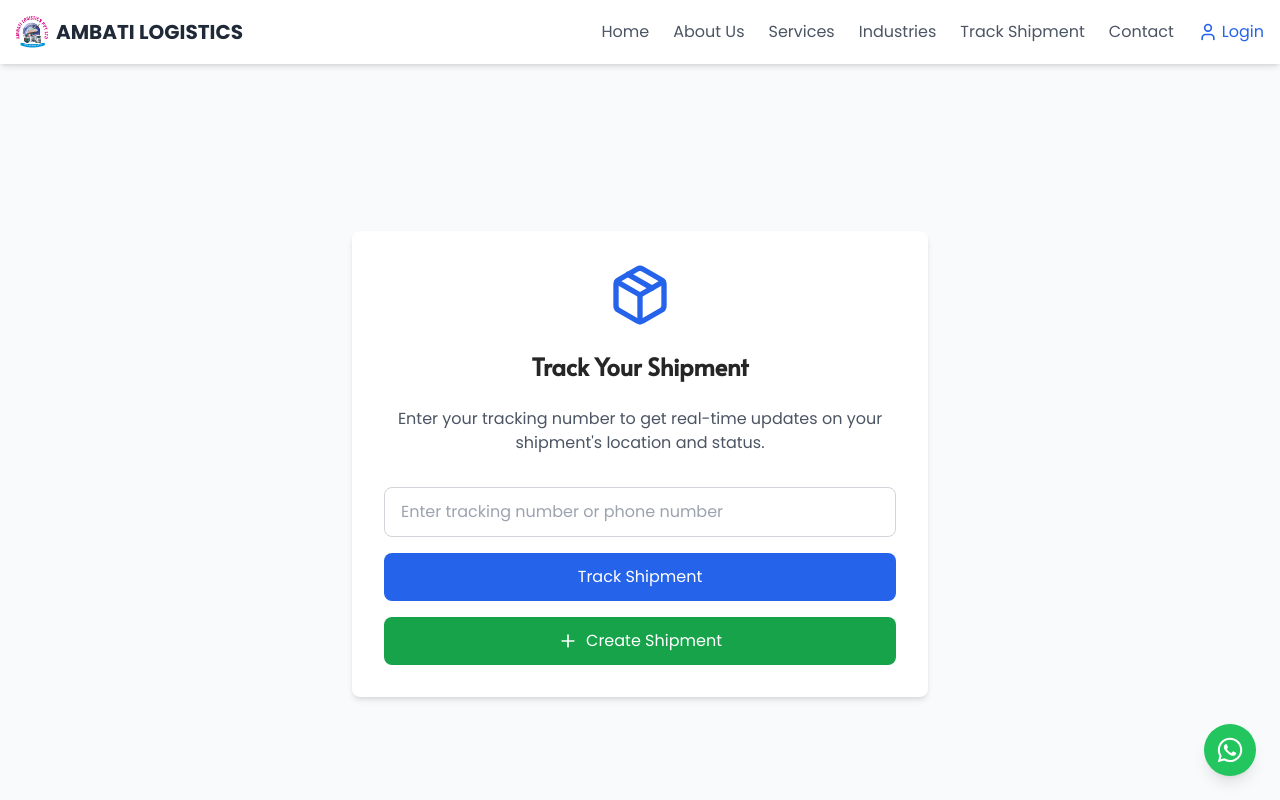
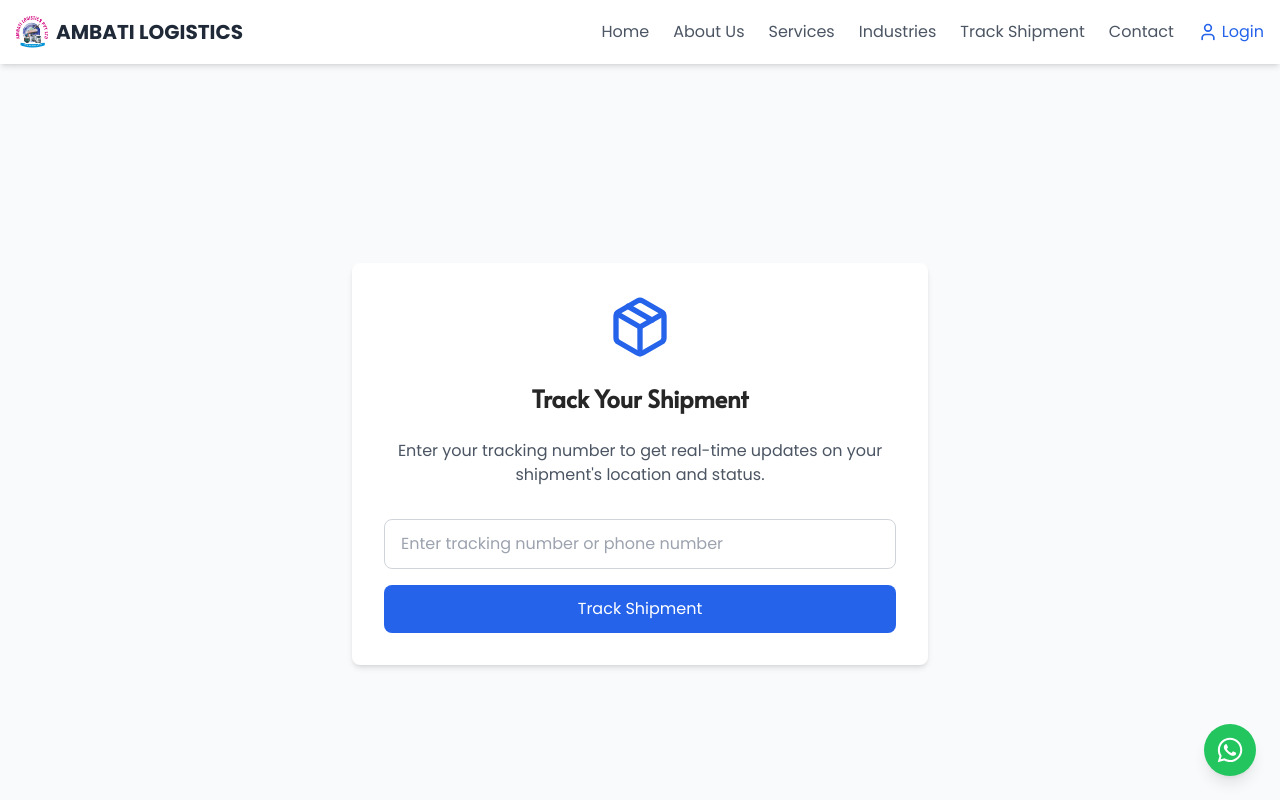
Before and after one commit to AbhaySriramoju/Ambati_Logistics_02, a React (Vite) app: page /track in a window 1280 px wide. Shown: the top 800 px of the page. Built offline with nearby package versions, Linux system fonts and the light colour scheme.

Commit message:
Updated track

```diff
--- a/src/pages/Track.tsx
+++ b/src/pages/Track.tsx
@@ -1,7 +1,7 @@
 import { useState } from "react";
-import { Link, useNavigate } from "react-router-dom";
+import { useNavigate } from "react-router-dom";
 import Modal from "../components/Modal";
-import { Package, Plus } from "lucide-react";
+import { Package } from "lucide-react";
 
 export default function Track() {
   const [trackingInput, setTrackingInput] = useState("");
@@ -39,13 +39,6 @@ export default function Track() {
           >
             Track Shipment
           </button>
-          <Link
-            to="/create-shipment"
-            className="w-full bg-green-600 text-white py-3 rounded-lg hover:bg-green-700 transition-colors flex items-center justify-center"
-          >
-            <Plus className="h-5 w-5 mr-2" />
-            Create Shipment
-          </Link>
         </div>
 
         <Modal isOpen={isModalOpen} onClose={() => setIsModalOpen(false)}>
```
